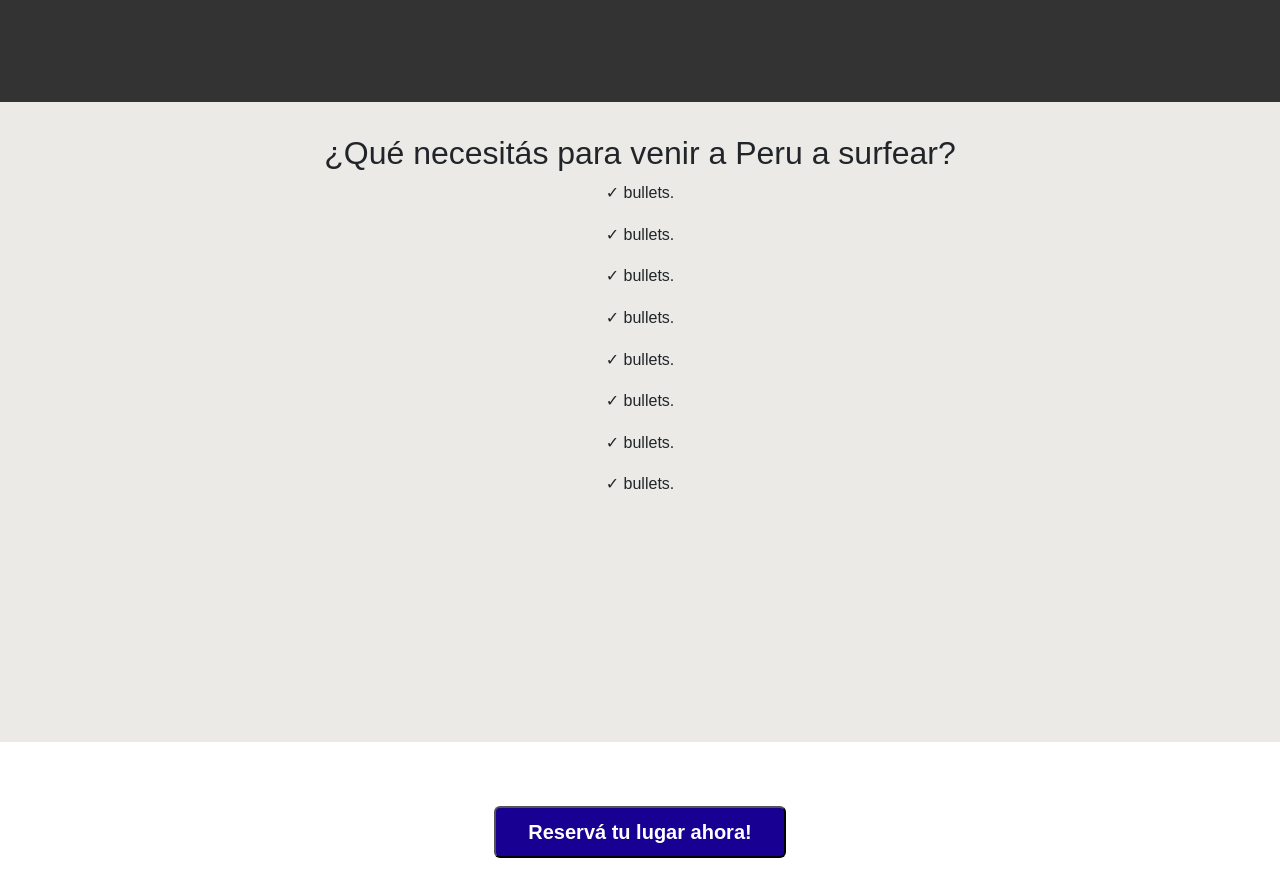
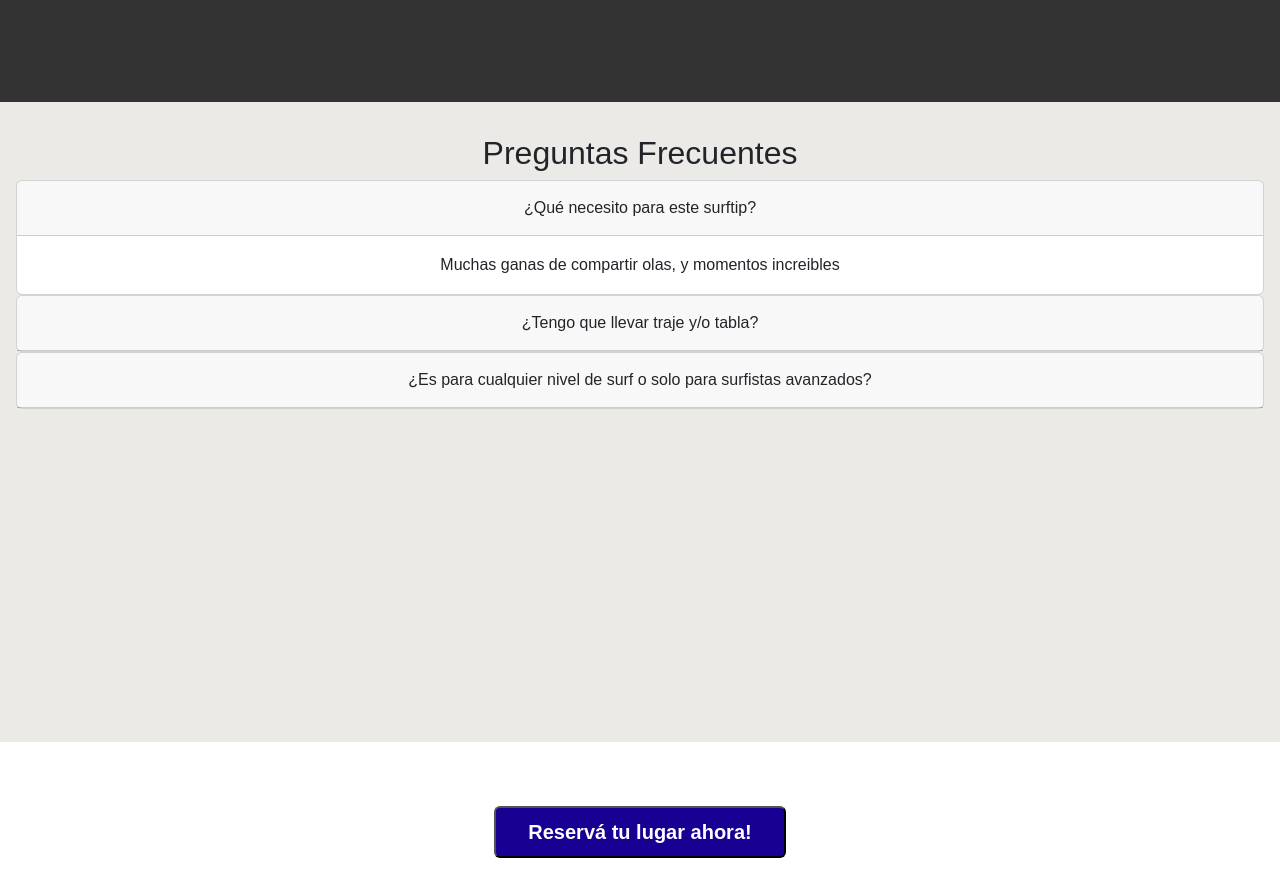
Before and after one commit to marianourra/hdm, a plain HTML site: page index.html in a window 1280 px wide. Shown: the part 2120-3016 px from the top of the page. Drawn offline with nearby package versions, Linux system fonts and the light colour scheme.

Commit message:
update accordion

```diff
--- a/index.html
+++ b/index.html
@@ -39,16 +39,23 @@
     <section id="hijos" class="section about">
         <h2>¿Quienes somos Hijos del Mar?</h2>
         <br>
-        <p class="presentacion"> En el vasto e infinito abrazo del océano, encontramos nuestro hogar y nuestra identidad.
+        <p class="presentacion"> En el vasto e infinito abrazo del océano, encontramos nuestro hogar y nuestra
+            identidad.
 
-            Somos "Hijos del Mar", un grupo de amigos tejido por las olas, el viento y la sal. Somos aquellos que sienten la llamada del mar en cada susurro de las olas, en cada reflejo del sol sobre el agua.
+            Somos "Hijos del Mar", un grupo de amigos tejido por las olas, el viento y la sal. Somos aquellos que
+            sienten la llamada del mar en cada susurro de las olas, en cada reflejo del sol sobre el agua.
 
-            Ser "Hijo del Mar" no es un título reservado solo para quienes han fundado este viaje, sino para todos aquellos que aman el mar con una pasión inquebrantable. Es para aquellos que encuentran paz en su inmensidad, aventura en sus misterios, y una conexión profunda en su eterna danza.
+            Ser "Hijo del Mar" no es un título reservado solo para quienes han fundado este viaje, sino para todos
+            aquellos que aman el mar con una pasión inquebrantable. Es para aquellos que encuentran paz en su
+            inmensidad, aventura en sus misterios, y una conexión profunda en su eterna danza.
 
-            Quienes somos, los que hemos iniciado este camino, somos simplemente los guías en una travesía que es mucho más grande que nosotros mismos. Nos hemos reunido, no para poseer el mar, sino para compartirlo. Para compartir su belleza, su poder y sabiduría.
+            Quienes somos, los que hemos iniciado este camino, somos simplemente los guías en una travesía que es mucho
+            más grande que nosotros mismos. Nos hemos reunido, no para poseer el mar, sino para compartirlo. Para
+            compartir su belleza, su poder y sabiduría.
 
-            Y es una invitación abierta a todos aquellos que comparten los valores de respeto, amor y protección por la naturaleza.</p>
-        </section>
+            Y es una invitación abierta a todos aquellos que comparten los valores de respeto, amor y protección por la
+            naturaleza.</p>
+    </section>
 
     <section id="bulletpoints" class="section gallery">
         <h2>¿Qué incluye este surftrip?</h2>
@@ -64,15 +71,51 @@
     </section>
 
     <section id="faqs" class="section about">
-        <h2>¿Qué necesitás para venir a Peru a surfear?</h2>
-        <p>✓ bullets.</p>
-        <p>✓ bullets.</p>
-        <p>✓ bullets.</p>
-        <p>✓ bullets.</p>
-        <p>✓ bullets.</p>
-        <p>✓ bullets.</p>
-        <p>✓ bullets.</p>
-        <p>✓ bullets.</p>
+        <h2>Preguntas Frecuentes</h2>
+        <div id="accordion">
+            <div class="card">
+              <div class="card-header" id="headingOne">
+                <h5 class="mb-0">
+                  <button class="btn" data-toggle="collapse" data-target="#collapseOne" aria-expanded="true" aria-controls="collapseOne">
+                    ¿Qué necesito para este surftip?
+                  </button>
+                </h5>
+              </div>
+
+              <div id="collapseOne" class="collapse show" aria-labelledby="headingOne" data-parent="#accordion">
+                <div class="card-body">
+                Muchas ganas de compartir olas, y momentos increibles
+                </div>
+              </div>
+            </div>
+            <div class="card">
+              <div class="card-header" id="headingTwo">
+                <h5 class="mb-0">
+                  <button class="btn collapsed" data-toggle="collapse" data-target="#collapseTwo" aria-expanded="false" aria-controls="collapseTwo">
+                    ¿Tengo que llevar traje y/o tabla?
+                  </button>
+                </h5>
+              </div>
+              <div id="collapseTwo" class="collapse" aria-labelledby="headingTwo" data-parent="#accordion">
+                <div class="card-body">
+                  No es necesario que traigas equipo. Nuestro staff local nos provee todo tipo de tablas y trajes para disfrutar las olas del pacífico. Aun asi podes optar por traer tu propio material si lo preferís.
+                </div>
+              </div>
+            </div>
+            <div class="card">
+              <div class="card-header" id="headingThree">
+                <h5 class="mb-0">
+                  <button class="btn collapsed" data-toggle="collapse" data-target="#collapseThree" aria-expanded="false" aria-controls="collapseThree">
+                    ¿Es para cualquier nivel de surf o solo para surfistas avanzados?
+                  </button>
+                </h5>
+              </div>
+              <div id="collapseThree" class="collapse" aria-labelledby="headingThree" data-parent="#accordion">
+                <div class="card-body">
+                En este destino contamos con olas para todos los niveles de surfing desde iniciantes hasta avanzados. Siempre vas a encontrar una ola optima para tu nivel de aprendizaje. Además siempre estaremos cerca para acompañarte y guiarte.                 </div>
+              </div>
+            </div>
+          </div>
 
     </section>
 
@@ -135,6 +178,15 @@
     <script src="https://cdn.jsdelivr.net/npm/bootstrap@5.3.3/dist/js/bootstrap.min.js"
         integrity="sha384-0pUGZvbkm6XF6gxjEnlmuGrJXVbNuzT9qBBavbLwCsOGabYfZo0T0to5eqruptLy"
         crossorigin="anonymous"></script>
+    <script src="https://code.jquery.com/jquery-3.2.1.slim.min.js"
+        integrity="sha384-KJ3o2DKtIkvYIK3UENzmM7KCkRr/rE9/Qpg6aAZGJwFDMVNA/GpGFF93hXpG5KkN"
+        crossorigin="anonymous"></script>
+    <script src="https://cdn.jsdelivr.net/npm/popper.js@1.12.9/dist/umd/popper.min.js"
+        integrity="sha384-ApNbgh9B+Y1QKtv3Rn7W3mgPxhU9K/ScQsAP7hUibX39j7fakFPskvXusvfa0b4Q"
+        crossorigin="anonymous"></script>
+    <script src="https://cdn.jsdelivr.net/npm/bootstrap@4.0.0/dist/js/bootstrap.min.js"
+        integrity="sha384-JZR6Spejh4U02d8jOt6vLEHfe/JQGiRRSQQxSfFWpi1MquVdAyjUar5+76PVCmYl"
+        crossorigin="anonymous"></script>
 </body>
 
 </html>
```
